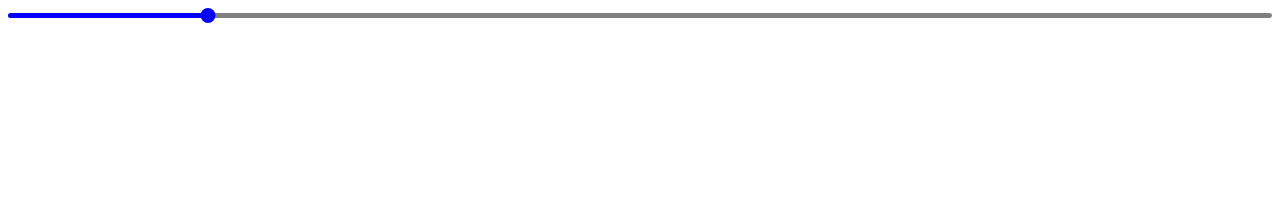
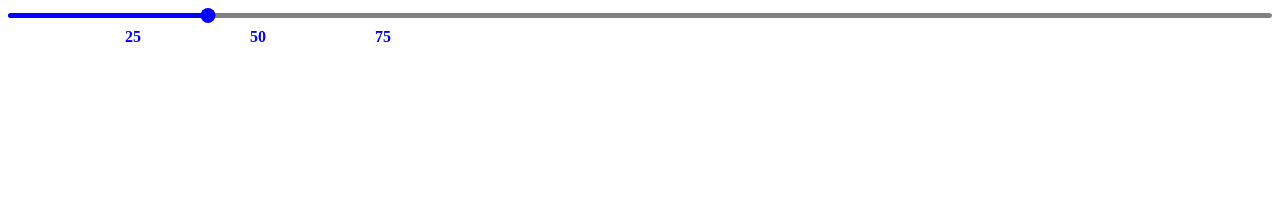
Before and after one commit to marrej/svg-slider, an Angular app: page / in a window 1280 px wide. Shown: the top 212 px of the page. Built offline with nearby package versions, Linux system fonts and the light colour scheme.

Commit message:
feature(*): add labels

```diff
--- a/src/app/app.component.html
+++ b/src/app/app.component.html
@@ -1,5 +1,16 @@
-<svg width="100%" height="100%">
-  <rect fill="grey" width="100%" height="5" rx="3" y="5"></rect>
-  <rect fill="blue" width="200px" height="5" rx="3" y="5"></rect>
-  <ellipse cy="7.5" cx="200" rx="7.5" ry="7.5" fill="blue" />
-</svg>
+<div id="wrapper">
+  <svg width="100%" height="100%">
+    <rect fill="grey" width="100%" height="5" rx="3" y="5"></rect>
+    <rect fill="blue" width="200px" height="5" rx="3" y="5"></rect>
+    <text
+      *ngFor="let label of labels; let i = index"
+      fill="blue"
+      y="30"
+      style="dominant-baseline: middle;text-anchor: middle;font-weight:bold"
+      [attr.x]="this.getLabelXPosition(i)"
+    >
+      {{label}}
+    </text>
+    <ellipse cy="7.5" cx="200" rx="7.5" ry="7.5" fill="blue" />
+  </svg>
+</div>
--- a/src/app/app.component.ts
+++ b/src/app/app.component.ts
@@ -6,4 +6,9 @@ import { Component } from '@angular/core';
   styleUrls: ['./app.component.scss']
 })
 export class AppComponent {
+  labels = ["25", "50", "75"];
+  width = 500;
+  getLabelXPosition(i: number): number {
+    return (this.width / (this.labels.length + 1)) * (i + 1);
+  }
 }
```
